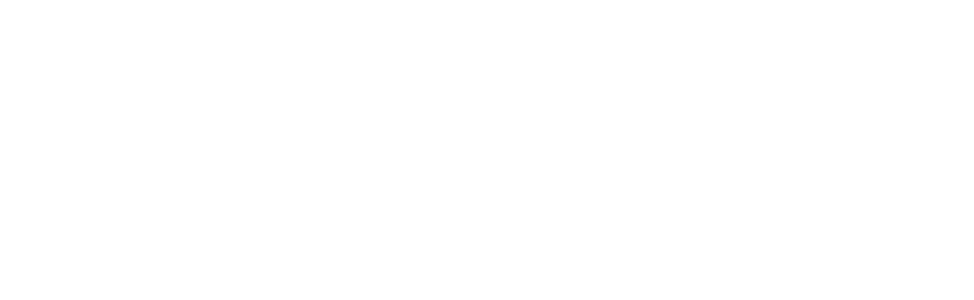
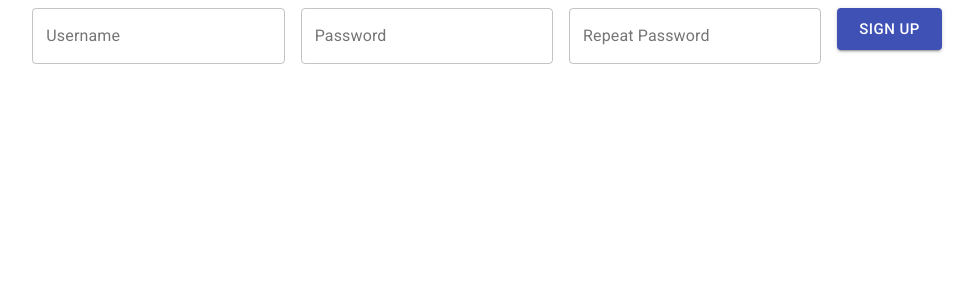
Before and after one commit to roninbar/2020-08-18-todo, a React (Create React App) app in the folder client/: page /signup in a window 1280 px wide. Shown: the top 300 px of the page, without its empty margins (153-1127 px from the left). Built offline with nearby package versions, Linux system fonts and the light colour scheme.

Commit message:
Implement <SignInForm> and <SignUpForm>.

```diff
--- a/client/src/App.js
+++ b/client/src/App.js
@@ -2,6 +2,8 @@
 import React from 'react';
 import { Provider } from 'react-redux';
 import { BrowserRouter as Router, Route, Switch } from 'react-router-dom';
+import SignInForm from './components/SignInForm';
+import SignUpForm from './components/SignUpForm';
 import TodoForm from './components/TodoForm';
 import TodoList from './components/TodoList';
 import configureStore from './utils';
@@ -15,10 +17,10 @@
         <Router>
           <Switch>
             <Route path="/signin">
-
+              <SignInForm />
             </Route>
             <Route path="/signup">
-
+              <SignUpForm />
             </Route>
             <Route path="/">
               <TodoForm />
--- /dev/null
+++ b/client/src/components/SignInForm.js
@@ -0,0 +1,36 @@
+import React from 'react';
+import { withStyles } from '@material-ui/core/styles';
+import TextField from '@material-ui/core/TextField';
+import { Button } from '@material-ui/core';
+
+const styles = theme => ({
+    root: {
+        '& .MuiTextField-root, & .MuiButton-root': {
+            margin: theme.spacing(1),
+        },
+        '& .MuiTextField-root': {
+            width: '25ch',
+        },
+    },
+});
+
+function SignInForm({ classes }) {
+
+    return (
+        <form className={classes.root} noValidate autoComplete="off" onSubmit={e => e.preventDefault()}>
+            <TextField
+                type="text"
+                variant="outlined"
+                label="Username" />
+            <TextField
+                type="password"
+                variant="outlined"
+                label="Password"
+                autoComplete="current-password"
+            />
+            <Button type="submit" variant="contained" color="primary" size="large">Log In</Button>
+        </form>
+    );
+}
+
+export default withStyles(styles)(SignInForm);
--- /dev/null
+++ b/client/src/components/SignUpForm.js
@@ -0,0 +1,37 @@
+import React from 'react';
+import { TextField, withStyles, Button } from '@material-ui/core';
+
+const styles = theme => ({
+    root: {
+        '& .MuiTextField-root, & .MuiButton-root': {
+            margin: theme.spacing(1),
+        },
+        '& .MuiTextField-root': {
+            width: '25ch',
+        },
+    },
+});
+
+function SignUpForm({ classes }) {
+    return (
+        <form className={classes.root} noValidate autoComplete="off" onSubmit={e => e.preventDefault()}>
+            <TextField
+                type="text"
+                variant="outlined"
+                label="Username" />
+            <TextField
+                type="password"
+                variant="outlined"
+                label="Password"
+            />
+            <TextField
+                type="password"
+                variant="outlined"
+                label="Repeat Password"
+            />
+            <Button type="submit" variant="contained" color="primary" size="large">Sign Up</Button>
+        </form>
+    );
+}
+
+export default withStyles(styles)(SignUpForm);
```
Also changed, not shown: client/src/components/SignIn.js (deleted, +0 -9 lines), client/src/components/SignUp.js (deleted).
